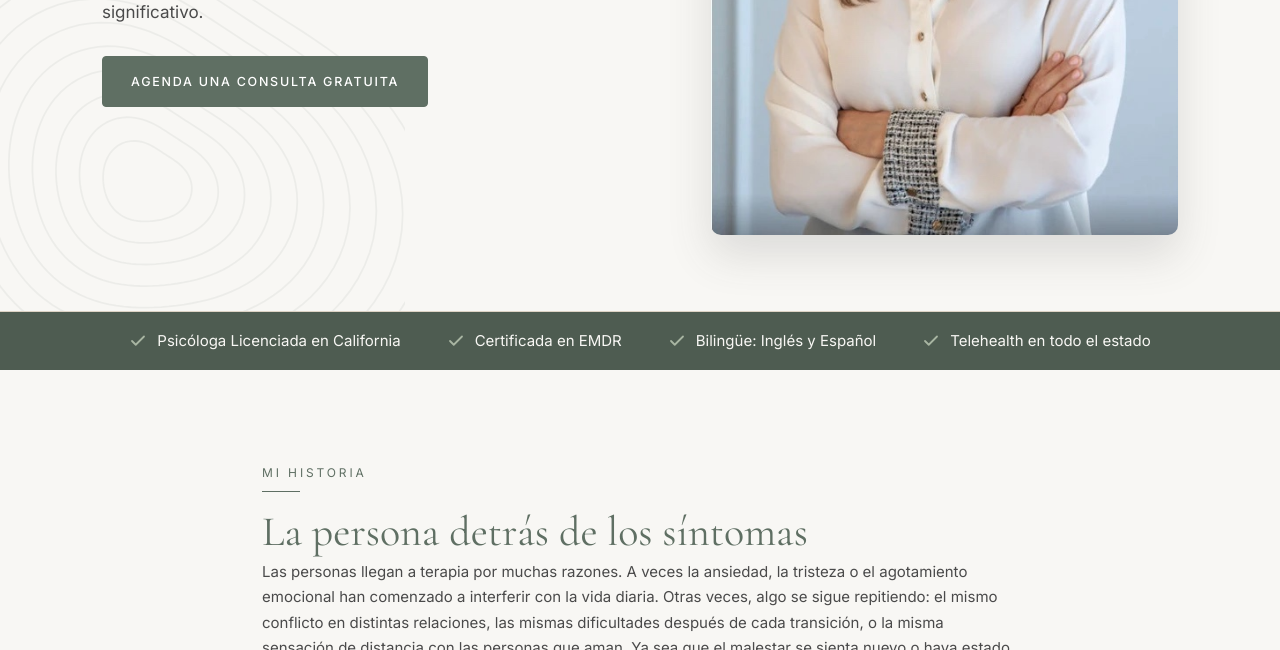
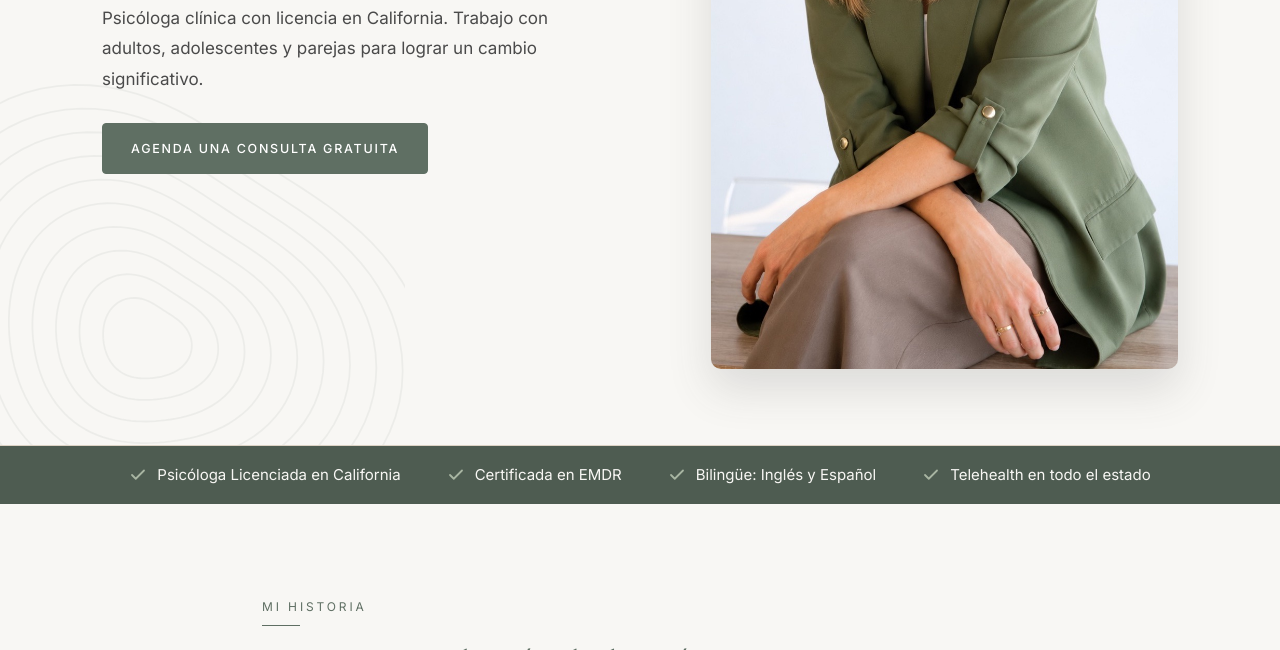
Before and after one commit to lemmenmeyer/thepsychotherapyspace, a plain HTML site: page about-es.html in a window 1280 px wide. Shown: the part 603-1253 px from the top of the page. Drawn offline with nearby package versions, Linux system fonts and the light colour scheme.

Commit message:
Use green-blazer photo on About page
Co-Authored-By: Claude Opus 5.5 <noreply@anthropic.com>

```diff
--- a/about-es.html
+++ b/about-es.html
@@ -390,7 +390,7 @@ a.card:hover .card-img img{transform:scale(1.04)}
         <a href="https://drmariagutierrez.clientsecure.me" class="btn js-book">Agenda una Consulta Gratuita</a>
       </div>
       <div class="intro-photo reveal">
-        <img src="assets/dr-gutierrez-about.jpg" width="530" height="702" alt="Dra. Mar&iacute;a del Carmen Gutierrez, psic&oacute;loga cl&iacute;nica licenciada">
+        <img src="assets/dr-gutierrez-closeup.jpg" width="900" height="1450" alt="Dra. Mar&iacute;a del Carmen Gutierrez, psic&oacute;loga cl&iacute;nica licenciada">
       </div>
     </div>
   </div>
```
Also changed, not shown: about.html (+1 -1 lines), assets/dr-gutierrez-about.jpg (deleted).
